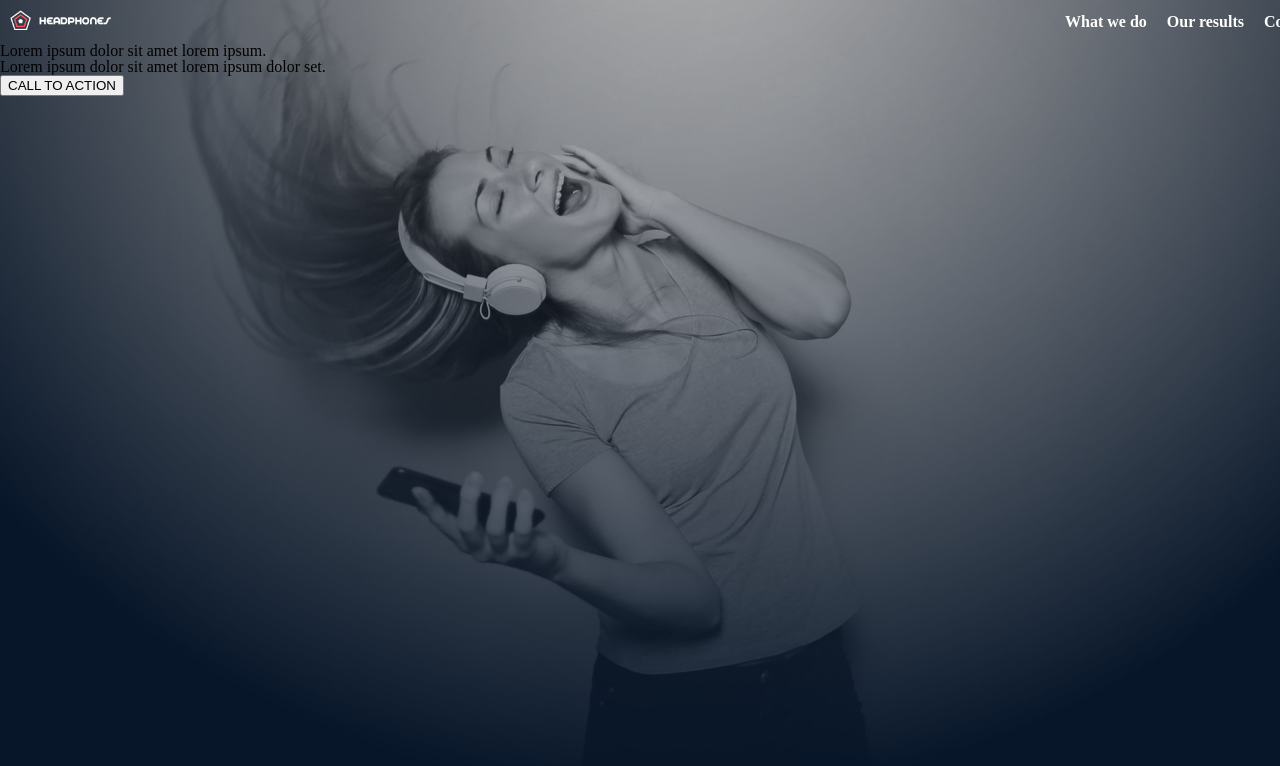
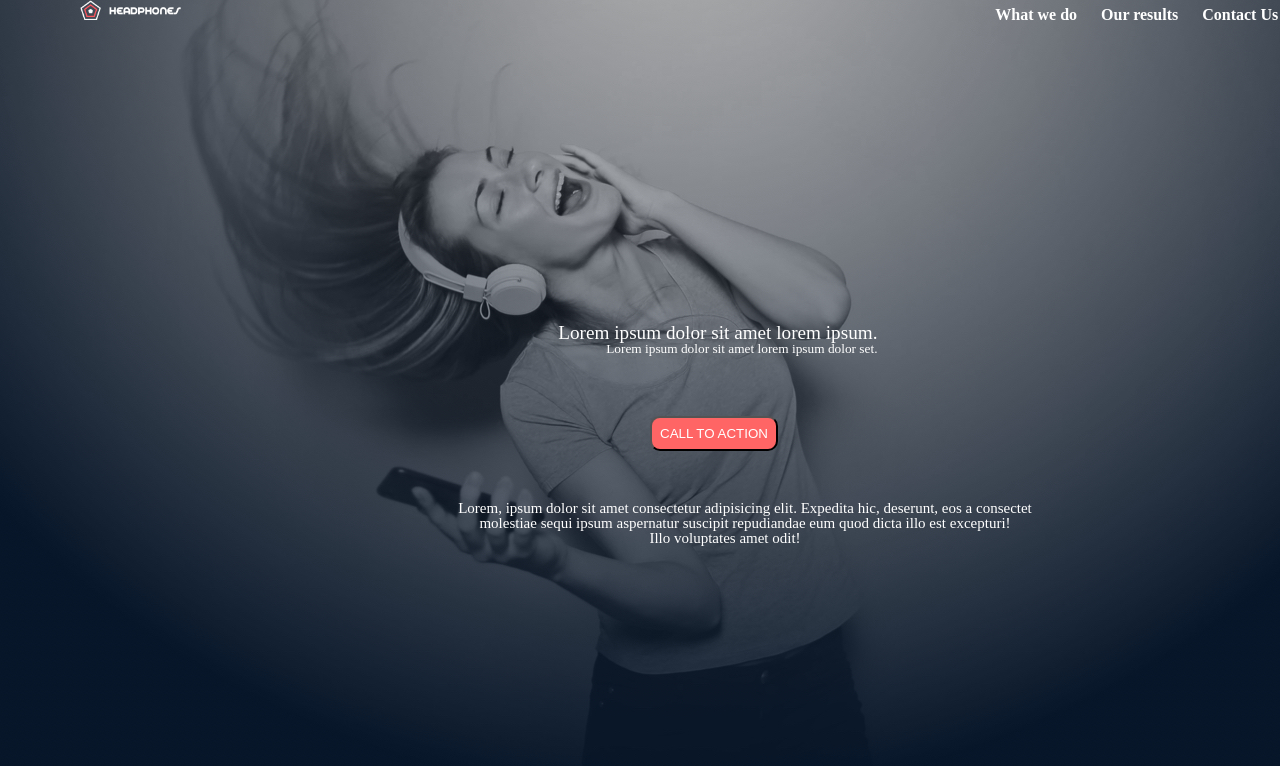
Before and after one commit to evaifeanyi/alx_html_css, a plain HTML site: page 0-index.html in a window 1280 px wide. Shown: the top 766 px of the page. Drawn offline with Linux system fonts and the light colour scheme.

Commit message:
new styles and buttons added

```diff
--- a/0-index.html
+++ b/0-index.html
@@ -16,13 +16,23 @@
                 <a href="0-index.html">
                 <img class="logo" src="logo_headphones.png" alt="">
             </a>
-                <a style="margin-left: auto;" href="#">What we do</a></li>
-                <a href="#">Our results</a></li>
-                <a href="#">Contact Us</a></li>
+                <a class="move"href="#">What we do</a>
+                <a href="#">Our results</a>
+                <a href="#">Contact Us</a>
+
+
+
         </nav>
-        <h1>Lorem ipsum dolor sit amet lorem ipsum.</h1>
-        <P>Lorem ipsum dolor sit amet lorem ipsum dolor set.</P>
-        <button>CALL TO ACTION</button>
+        <div class="first">
+            <h1 style="color: white; font-size: larger;">Lorem ipsum dolor sit amet lorem ipsum.</h1>
+        <P style="color: white; font-size: smaller;">Lorem ipsum dolor sit amet lorem ipsum dolor set.</P>
+
+        </div>
+
+        <button class="button">CALL TO ACTION</button>
+        <p class="new">Lorem, ipsum dolor sit amet consectetur adipisicing elit. Expedita hic, deserunt, eos a consectet</p>
+            <p class="secd">molestiae sequi ipsum aspernatur suscipit repudiandae eum quod dicta illo est excepturi!</p>
+                                <p class="third">Illo voluptates amet odit!</p>
     </div>
     </header>
 
--- a/0-styles.css
+++ b/0-styles.css
@@ -18,10 +18,63 @@ nav a {
     color: white;
     font-weight: bold;
     margin: 10px;
+     justify-content: space-around;
 }
 
+.first{
+    margin: auto;
+  width: 30%;
+  padding: 300px;
+  padding-bottom: 60px;
+  display: flex;
+  flex-direction: column;
+  justify-content:center;
+  align-items: flex-end;
 
-nav {
-    display: flex;
-    align-items: center;
 }
+
+.button {
+    background-color: #FF6565;
+    color: white;
+    text-align: center;
+    border-radius:10px;
+    margin-left: 650px;
+    padding: 8px;
+    }
+.button:hover {
+    opacity: 0.9 ;
+}
+a:hover {
+    color: #FF6565;
+}
+a:active {
+    color: #FF6565;
+}
+ nav {
+    margin-left: 70px;
+ }
+.move {
+    margin-left: 800px;
+}
+
+.new {
+    color: white;
+    font-size: 15px;
+    text-align: center;
+    padding-top: 50px;
+    margin-left: 140px;
+}
+
+.secd {
+    color: white;
+    font-size: 15px;
+    text-align: center;
+    margin-left: 140px;
+}
+
+.third {
+    color: white;
+    font-size: 15px;
+    text-align: center;
+    margin-left: 100px;
+}
```
